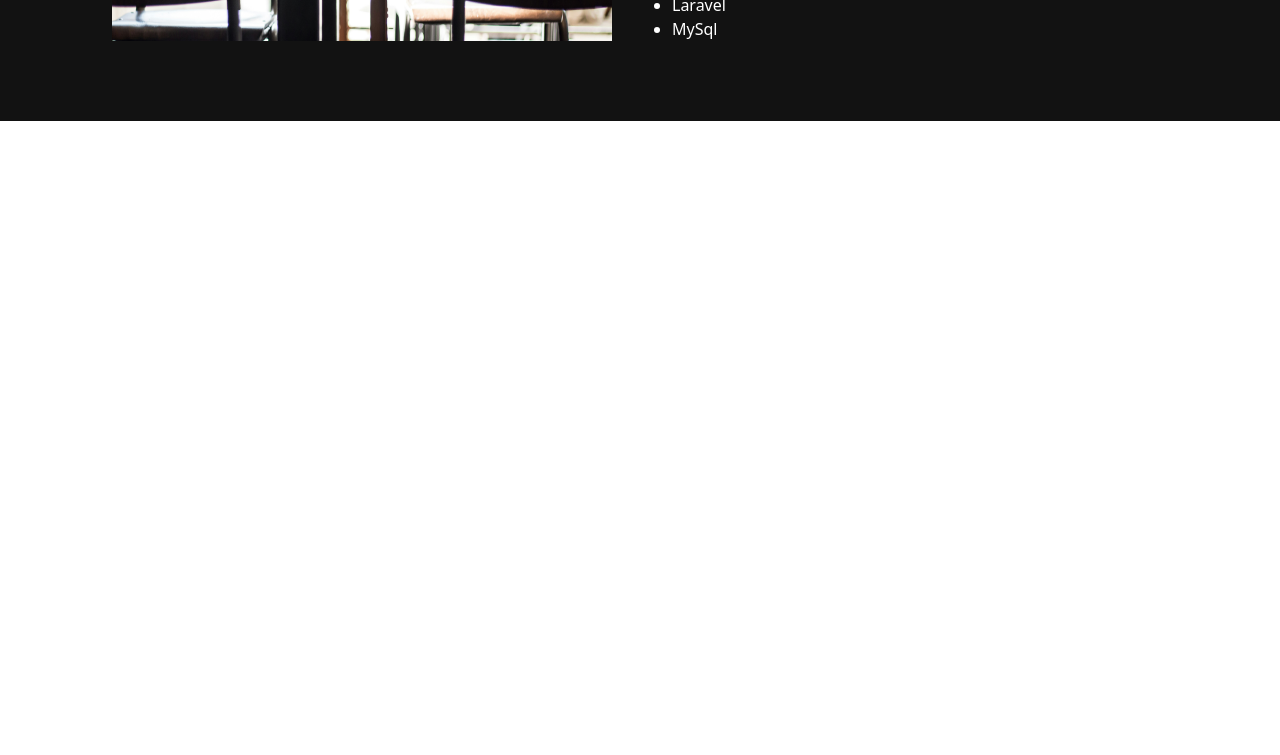
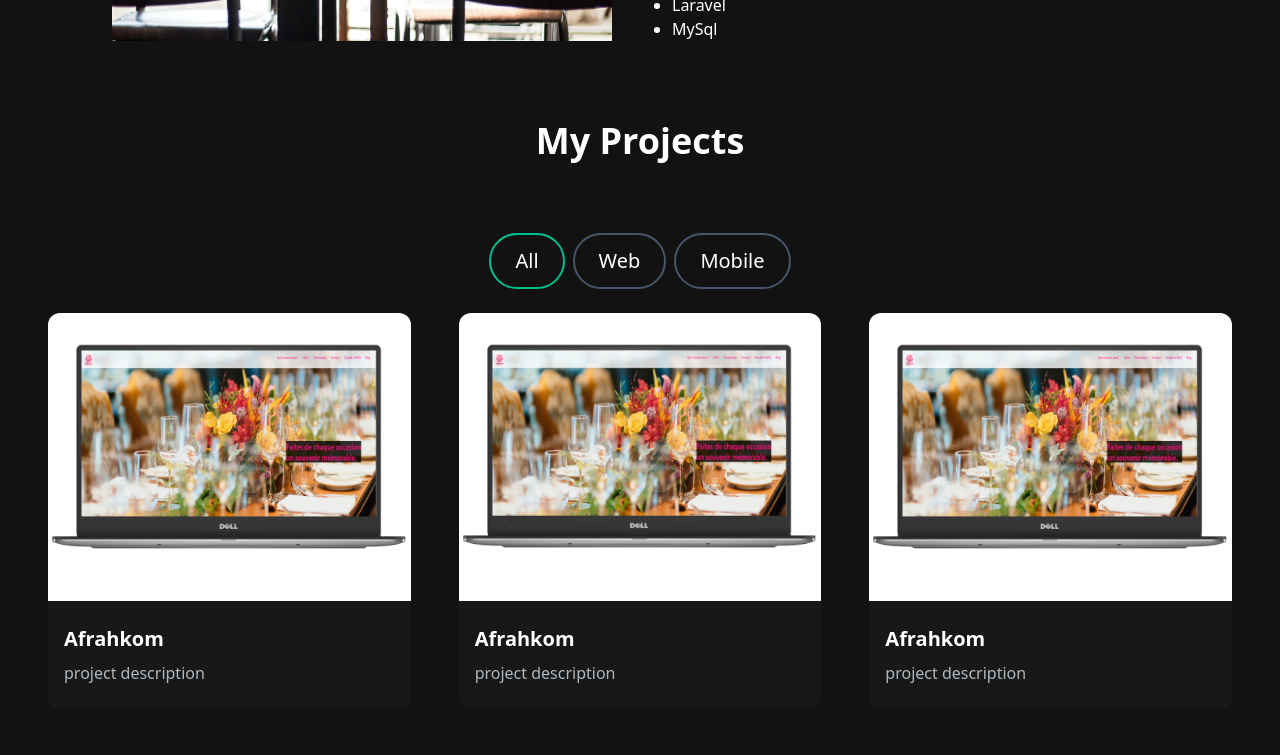
Before and after one commit to MEBARKI16/PotfolioMebarki, a Next.js app: page / in a window 1280 px wide. Shown: the part 840-1595 px from the top of the page. Before the commit the page ends 961 px from the top, so only its background shows below. Built offline with nearby package versions, Linux system fonts and the light colour scheme.

Commit message:
create and stylise Projects Section

```diff
--- a/package.json
+++ b/package.json
@@ -13,6 +13,7 @@
     "next": "14.1.0",
     "react": "^18",
     "react-dom": "^18",
+    "react-icons": "^5.0.1",
     "react-type-animation": "^3.2.0"
   },
   "devDependencies": {
--- /dev/null
+++ b/src/components/ButtonProject.jsx
@@ -0,0 +1,10 @@
+import React from 'react';
+
+const ButtonProject = ({ onClick, isActif, children }) => {
+    const active = isActif ? "border-[#00bf8f]" : "border-slate-600 hover:border-white"
+    return (
+        <button onClick={onClick} className={`rounded-full border-2 px-6 py-3 cursor-pointer text-xl ${active}`}>{children}</button>
+    )
+}
+
+export default ButtonProject;
--- /dev/null
+++ b/src/components/ProjectCard.jsx
@@ -0,0 +1,30 @@
+import React from 'react';
+import { HiCodeBracket } from "react-icons/hi2";
+import { IoEyeOutline } from "react-icons/io5";
+import Link from 'next/link';
+
+const ProjectCard = ({ imgUrl, title, description, gitUrl, prevUrl }) => {
+    return (
+        <div>
+            <div
+                className="h-52 md:h-72 rounded-t-xl relative group"
+                style={{ backgroundImage: `url(${imgUrl})`, backgroundSize: 'contain' }}
+            >
+                <div className="items-center justify-center gap-2 overlay absolute top-0 left-0 w-full h-full bg-[#181818] bg-opacity-0 hidden group-hover:flex group-hover:bg-opacity-80 transition-all duration-500">
+                    <Link href={gitUrl} className="h-14 w-14 border-2 border-[#ADB7BE] rounded-full relative hover:border-white group/Link">
+                        <HiCodeBracket className="h-10 w-10 text-[#ADB7BE] cursor-pointer group-hover/Link:text-white absolute top-1/2 left-1/2 transform -translate-x-1/2 -translate-y-1/2" />
+                    </Link>
+                    <Link href={prevUrl} className="h-14 w-14 border-2 border-[#ADB7BE] rounded-full relative hover:border-white group/Link">
+                        <IoEyeOutline className="h-10 w-10 text-[#ADB7BE] cursor-pointer group-hover/Link:text-white absolute top-1/2 left-1/2 transform -translate-x-1/2 -translate-y-1/2" />
+                    </Link>
+                </div>
+            </div>
+            <div className="text-white rounded-b-xl bg-[#181818] py-6 px-4">
+                <h5 className="text-xl font-semibold mb-2">{title}</h5>
+                <p className="text-[#ADB7BE]">{description}</p>
+            </div>
+        </div>
+    )
+}
+
+export default ProjectCard;
--- /dev/null
+++ b/src/components/ProjectsSection.jsx
@@ -0,0 +1,70 @@
+import React, { useState } from 'react';
+import ProjectCard from './ProjectCard';
+import ButtonProject from './ButtonProject';
+
+const projectData = [
+    {
+        id: 1,
+        title: "Afrahkom",
+        description: "project description",
+        image: "/afrahkom.png",
+        tag: ["all", "web"],
+        gitUrl: "/",
+        prevUrl: "/"
+    },
+    {
+        id: 2,
+        title: "Afrahkom",
+        description: "project description",
+        image: "/afrahkom.png",
+        tag: ["all", "web"],
+        gitUrl: "/",
+        prevUrl: "/"
+    },
+    {
+        id: 3,
+        title: "Afrahkom",
+        description: "project description",
+        image: "/afrahkom.png",
+        tag: ["all", "web"],
+        gitUrl: "/",
+        prevUrl: "/"
+    },
+    {
+        id: 4,
+        title: "Afrahkom",
+        description: "project description",
+        image: "/afrahkom.png",
+        tag: ["all", "web"],
+        gitUrl: "/",
+        prevUrl: "/"
+    },
+    {
+        id: 5,
+        title: "Afrahkom",
+        description: "project description",
+        image: "/afrahkom.png",
+        tag: ["all", "web"],
+        gitUrl: "/",
+        prevUrl: "/"
+    }
+]
+const ProjectsSection = () => {
+    const [actifProject, setActifProject] = useState("all");
+
+    return (
+        <div>
+            <h2 className="text-center text-2xl xl:text-4xl font-bold text-white mt-4 mb-8 md:mb-12">My Projects</h2>
+            <div className="text-white flex items-center justify-center gap-2 py-6">
+                <ButtonProject isActif={actifProject === "all"} onClick={() => { setActifProject("all") }}>All</ButtonProject>
+                <ButtonProject isActif={actifProject === "web"} onClick={() => { setActifProject("web") }}>Web</ButtonProject>
+                <ButtonProject isActif={actifProject === "mobile"} onClick={() => { setActifProject("mobile") }}>Mobile</ButtonProject>
+            </div>
+            <div className="grid md:grid-cols-3 gap-8 md:gap-12">
+                {projectData.map(projet => (projet.tag.includes(actifProject) && <ProjectCard key={projet.id} imgUrl={projet.image} title={projet.title} description={projet.description} gitUrl={projet.gitUrl} prevUrl={projet.prevUrl} />))}
+            </div>
+        </div>
+    )
+}
+
+export default ProjectsSection;
--- a/src/pages/index.js
+++ b/src/pages/index.js
@@ -1,6 +1,7 @@
 import AboutSection from "@/components/AboutSection";
 import HeroSection from "@/components/HeroSection";
 import Navbar from "@/components/Navbar";
+import ProjectsSection from "@/components/ProjectsSection";
 
 export default function Home() {
   return (
@@ -9,6 +10,7 @@ export default function Home() {
       <div className="container mx-auto mt-24 px-12 py-4">
         <HeroSection />
         <AboutSection />
+        <ProjectsSection />
       </div>
     </main>
   );
```
Also changed, not shown: public/afrahkom.png (added), 1 other file (tests, documents, lock files or other folders).
